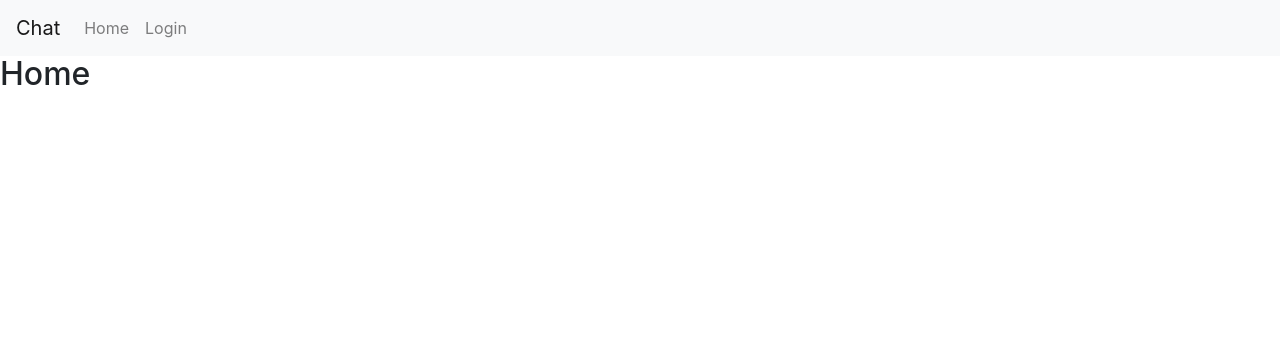
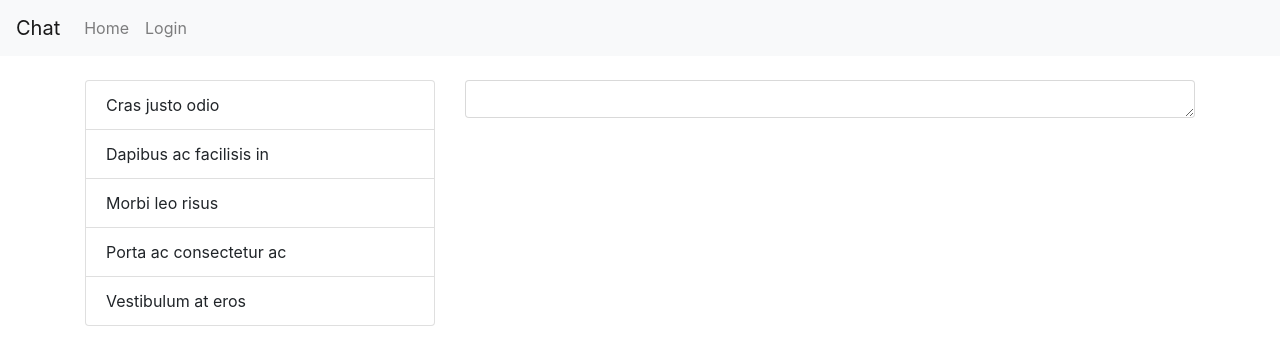
Before and after one commit to javieroc/chat-react-graphql, a React (Create React App) app in the folder client/: page / in a window 1280 px wide. Shown: the top 346 px of the page. Built offline with nearby package versions, Linux system fonts and the light colour scheme.

Commit message:
Basic components

```diff
--- a/client/src/App.js
+++ b/client/src/App.js
@@ -15,6 +15,7 @@ class App extends Component {
       <Router>
         <div>
           <Nav />
+          <br />
           <Route exact path="/" component={Home}/>
           <Route path="/login" component={Login}/>
         </div>
--- /dev/null
+++ b/client/src/components/Chat.js
@@ -0,0 +1,19 @@
+import React, { Component } from 'react'
+
+class Chat extends Component {
+  render() {
+    return(
+      <div>
+        <div>
+        </div>
+        <div>
+          <div className="form-group">
+            <textarea className="form-control" rows="1"></textarea>
+          </div>
+        </div>
+      </div>
+    )
+  }
+}
+
+export default Chat
--- /dev/null
+++ b/client/src/components/Rooms.js
@@ -0,0 +1,19 @@
+import React, { Component } from 'react'
+
+class Rooms extends Component {
+  render() {
+    return(
+      <div>
+        <ul className="list-group">
+          <li className="list-group-item">Cras justo odio</li>
+          <li className="list-group-item">Dapibus ac facilisis in</li>
+          <li className="list-group-item">Morbi leo risus</li>
+          <li className="list-group-item">Porta ac consectetur ac</li>
+          <li className="list-group-item">Vestibulum at eros</li>
+        </ul>
+      </div>
+    )
+  }
+}
+
+export default Rooms
--- a/client/src/screens/Home.js
+++ b/client/src/screens/Home.js
@@ -1,10 +1,19 @@
 import React, { Component } from 'react'
+import Rooms from '../components/Rooms'
+import Chat from '../components/Chat'
 
 class Home extends Component {
   render() {
     return(
-      <div>
-        <h2>Home</h2>
+      <div className="container">
+        <div className="row">
+          <div className="col-md-4">
+            <Rooms />
+          </div>
+          <div className="col-md-8">
+            <Chat />
+          </div>
+        </div>
       </div>
     )
   }
```
